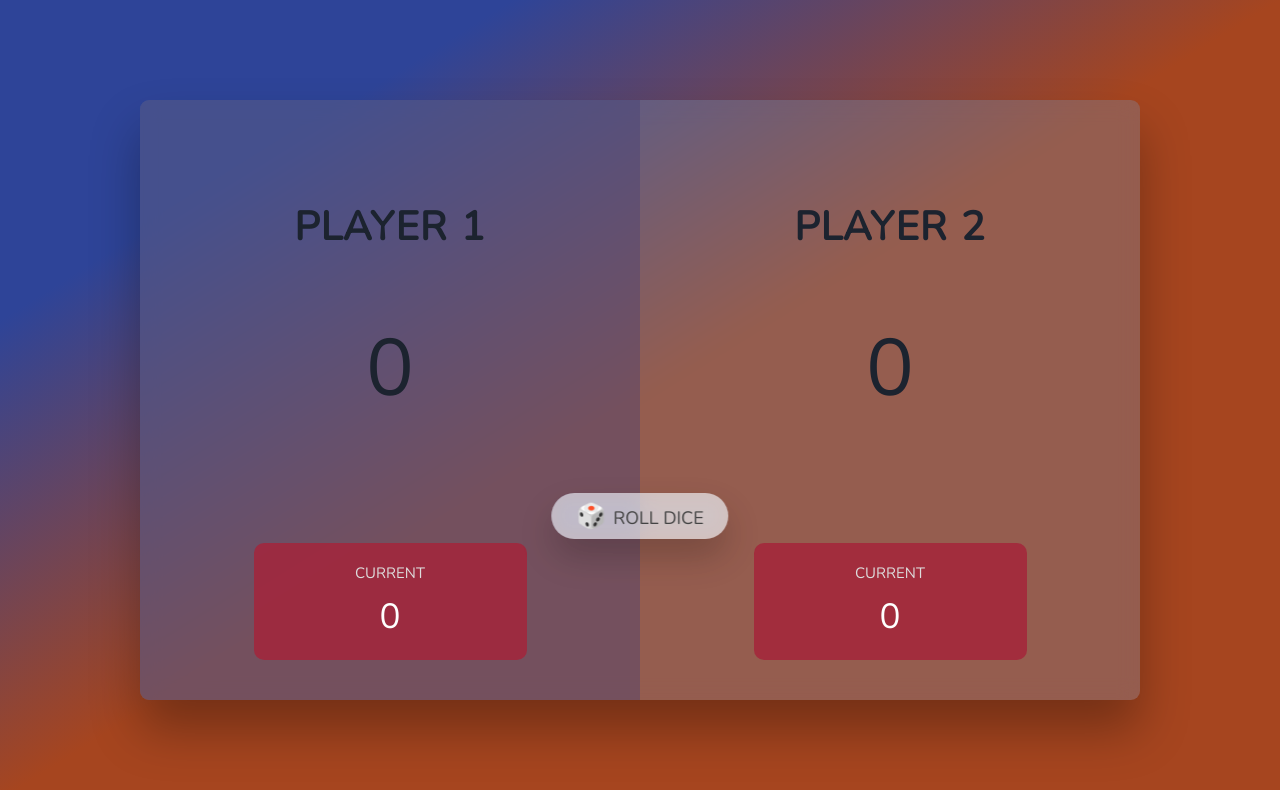
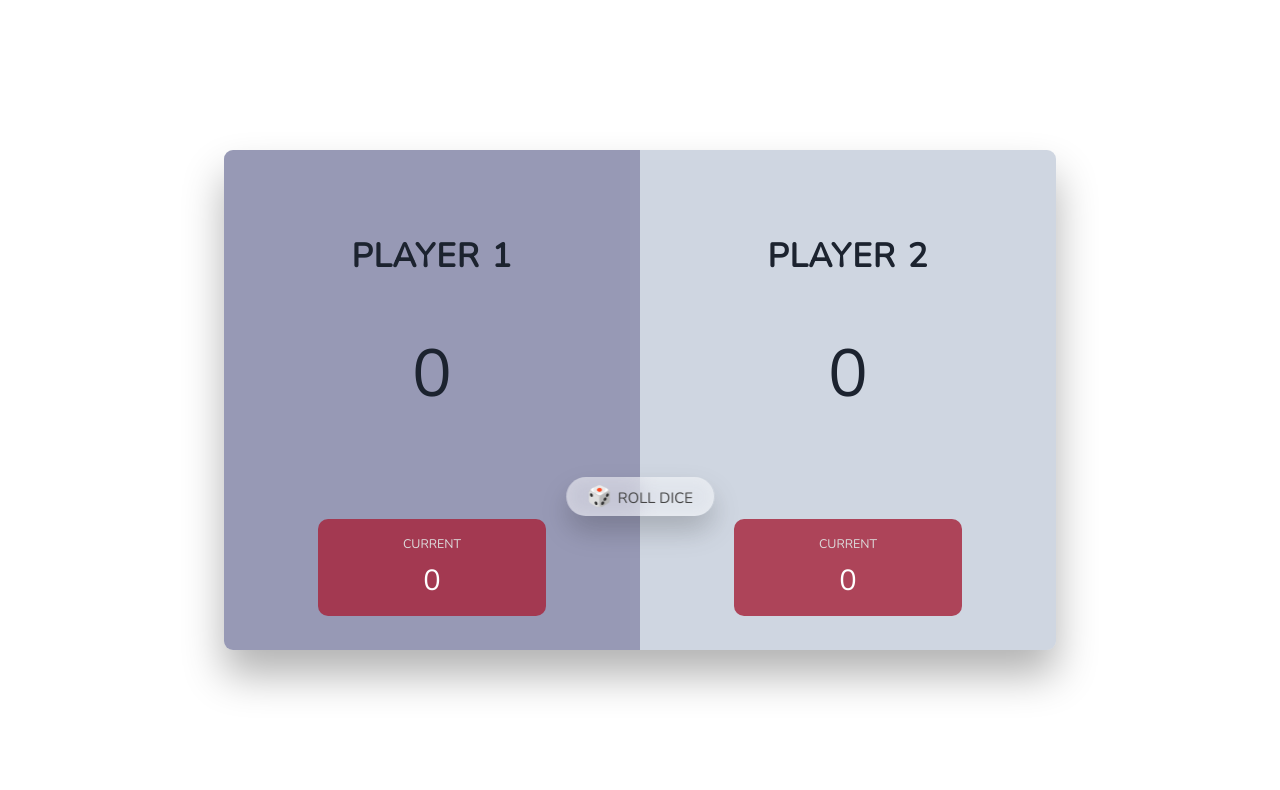
Before and after one commit to raaj-oo7/Pig-Game, a plain HTML site: page index.html in a window 1280 px wide. Drawn offline with nearby package versions, Linux system fonts and the light colour scheme.

Commit message:
style: update style of app

```diff
--- a/style.css
+++ b/style.css
@@ -4,22 +4,21 @@
     margin: 0;
     padding: 0;
     box-sizing: border-box;
-
 }
 
 html {
-    font-size: 62.5%;
+    font-size: clamp(0.2rem, 0.65vw, 3rem);
 }
 
 body {
     font-family: 'Nunito', sans-serif;
+    font-weight: 400;
     background-color: #ffffff;
-    background-image: linear-gradient(to top left, #a6451f 50%, #2e4498 80%);
+    color: #fbfbfb;
+    height: 100vh;
+
+    display: flex;
     align-items: center;
-    font-weight: 400;
-    height: 100vh;
-    color: #fbfbfb;
-    display: flex;
     justify-content: center;
 }
 
@@ -29,21 +28,21 @@ main {
     position: relative;
     width: 100rem;
     height: 60rem;
-    background-color: rgba(117, 138, 168, 0.35);
+    border-radius: 9px;
+    background-color: #758aa859;
+    box-shadow: 0 3rem 5rem #0000004d;
     backdrop-filter: blur(10px);
-    filter: blur();
-    box-shadow: 0 3rem 5rem rgba(0, 0, 0, 0.3);
-    border-radius: 9px;
     overflow: hidden;
     display: flex;
 }
 
 .player {
+    display: flex;
     flex: 50%;
-    padding: 4rem;
-    display: flex;
     flex-direction: column;
     align-items: center;
+
+    padding: 4rem;
     transition: all 0.75s;
 }
 
@@ -55,7 +54,6 @@ main {
     letter-spacing: 1px;
     word-spacing: 2px;
     font-weight: 700;
-    margin-bottom: 1rem;
     margin: auto 0;
 }
 
@@ -67,7 +65,7 @@ main {
 }
 
 .player--active {
-    background-color: rgba(69, 63, 117, 0.4)
+    background-color: #453f7566
 }
 
 .current {
@@ -96,7 +94,6 @@ main {
     left: 50%;
     transform: translateX(-50%);
     color: #444;
-    background: none;
     border: none;
     font-family: inherit;
     font-size: 1.8rem;
@@ -105,8 +102,7 @@ main {
     font-weight: 400;
     transition: all 0.2s;
 
-    background-color: white;
-    background-color: rgba(255, 255, 255, 0.6);
+    background-color: #ffffff99;
     backdrop-filter: blur(10px);
 
     padding: 0.7rem 2.5rem;
@@ -150,12 +146,12 @@ main {
 }
 
 .player--winner .score {
-    color: rgb(194, 194, 194);
+    color: #c2c2c2;
 }
 
 .player--winner .name {
     font-weight: 700;
-    color: #c7365f;
+    color: #ff6490;
 }
 
 .hidden {
```
